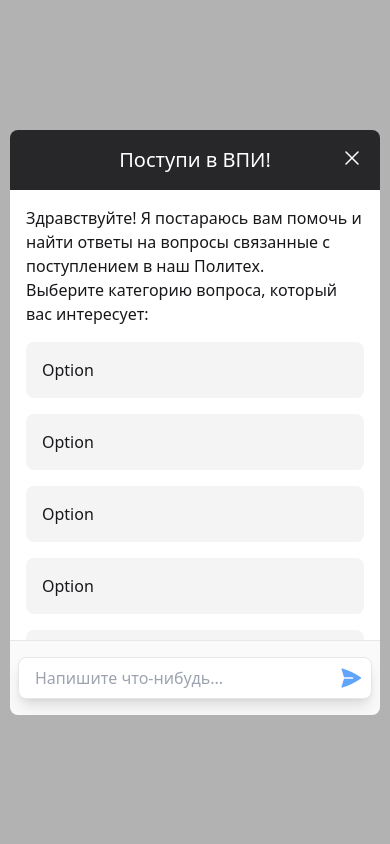
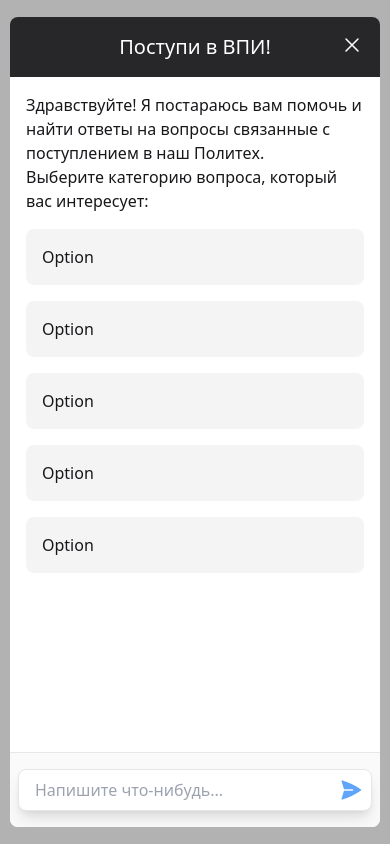
Before and after one commit to l3r8yJ/volpi-qa, a React (Vite) app in the folder qa-rest/src/main/client/: page / in a window 390 px wide. Both pictures are taken after a click on the button 195 px from the left and 422 px from the top of the page. Built offline with nearby package versions, Linux system fonts and the light colour scheme.

Commit message:
add more adaptive
on tablet and phone chat will be 96% screen height

```diff
--- a/qa-rest/src/main/client/src/components/Chat.tsx
+++ b/qa-rest/src/main/client/src/components/Chat.tsx
@@ -5,9 +5,9 @@ import {TextInputForm} from "./TextInputForm";
 
 export const Chat: FC = () => {
     return (
-        <div className={"rounded-lg overflow-hidden text-zinc-900 relative max-h-[calc(100vh-20px)]"}>
+        <div className={"rounded-lg overflow-hidden text-zinc-900 relative h-[calc(100vh-4vh)] lg:h-auto"}>
             <ChatHeader/>
-            <div className={"h-[450px] p-4 space-y-4 overflow-y-auto bg-white"}>
+            <div className={"h-full lg:h-auto lg:max-h-[450px] p-4 space-y-4 overflow-y-auto bg-white"}>
                 <div>
                     Здравствуйте! Я постараюсь вам помочь и найти ответы на вопросы связанные с поступлением в
                     наш Политех. <br/> Выберите категорию вопроса, который вас интересует:
```
